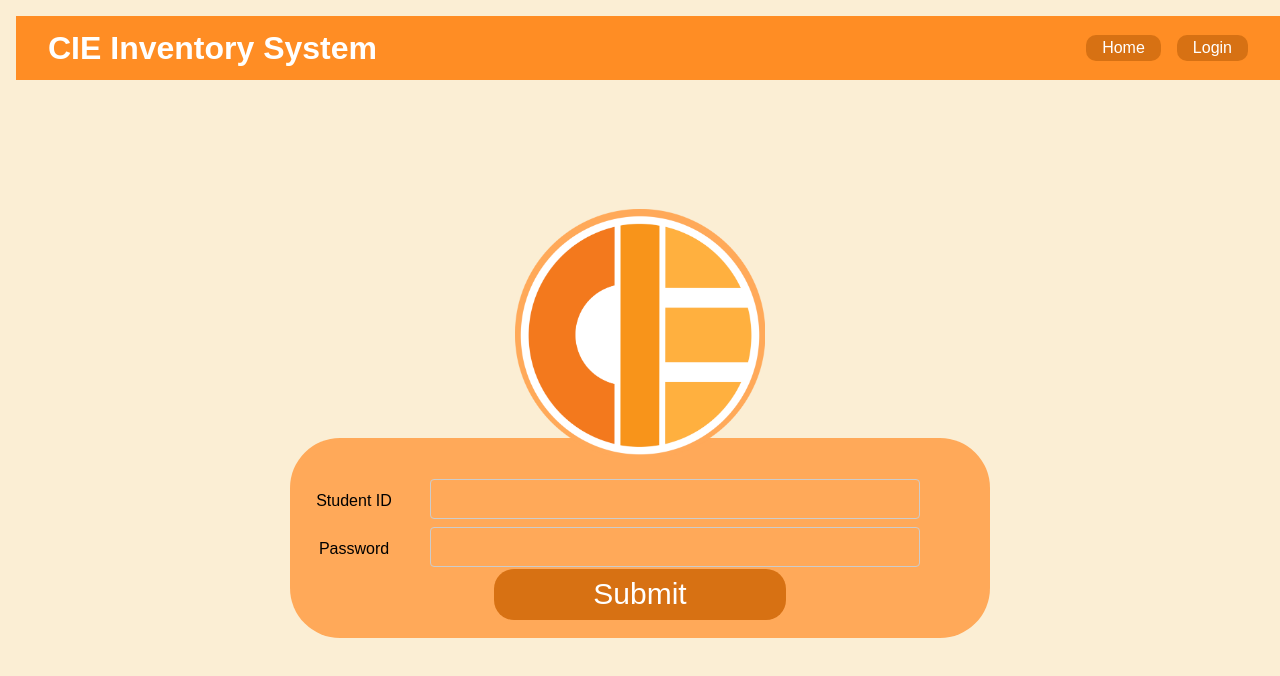
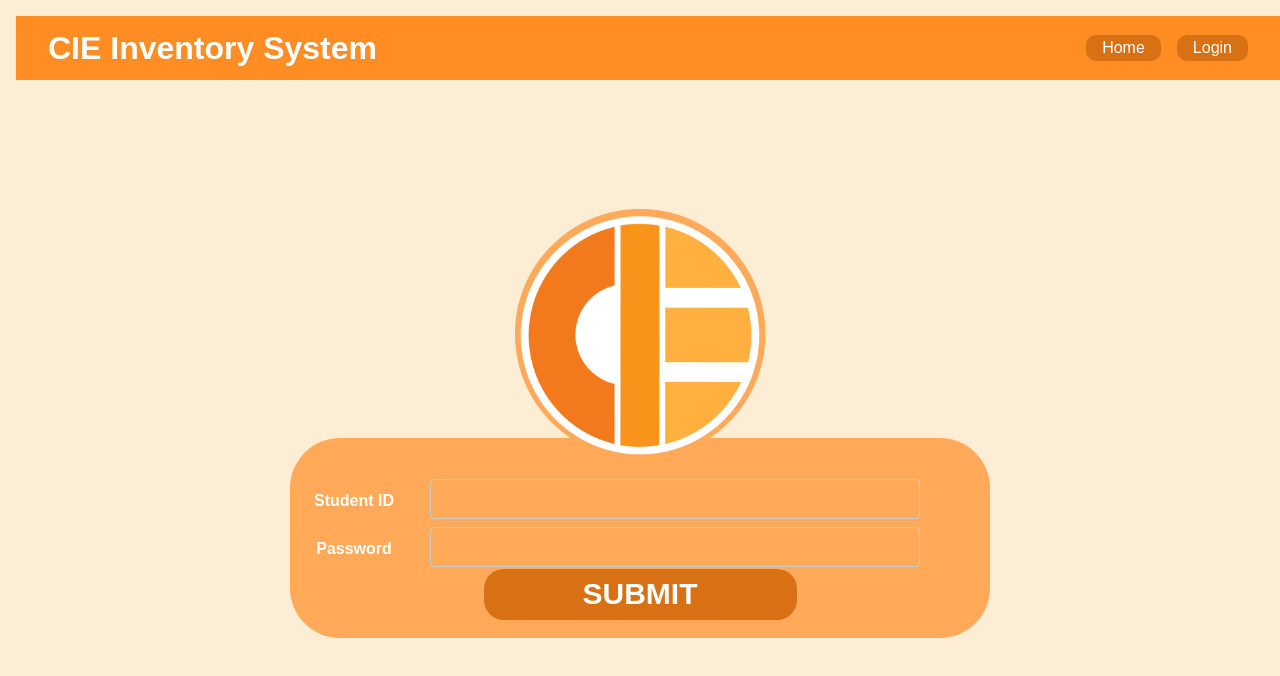
Before and after one commit to matthewjmc/SmartInventory, a Nuxt app in the folder Inventory/: page /login in a window 1280 px wide. Shown: the top 676 px of the page. Built offline with nearby package versions, Linux system fonts and the light colour scheme.

Commit message:
Login page font modification

```diff
--- a/Inventory/pages/login.vue
+++ b/Inventory/pages/login.vue
@@ -29,7 +29,7 @@
                 </div>
 
                 <div class="submitButton">
-                        <input type="submit" value="Submit">
+                        <input type="submit" value="SUBMIT">
                 </div>
           </form>
 
@@ -77,6 +77,8 @@
 }
 
 .infoEntry  {
+  color: white;
+  font-weight: 700;
   flex: auto;
   padding-top: 0.25%;
   text-align: center;
@@ -107,6 +109,7 @@ img {
 }
 
 .submitButton {
+  font-weight: 600;
   text-align: center;
   justify-content: center;
   display: inline-block;
@@ -187,6 +190,7 @@ input[type=submit] {
 
 /* Floating column for labels: 25% width */
 .entryName {
+  font-color: #fff;
   float: left;
   width: 20%;
   margin-top: 6px;
```
